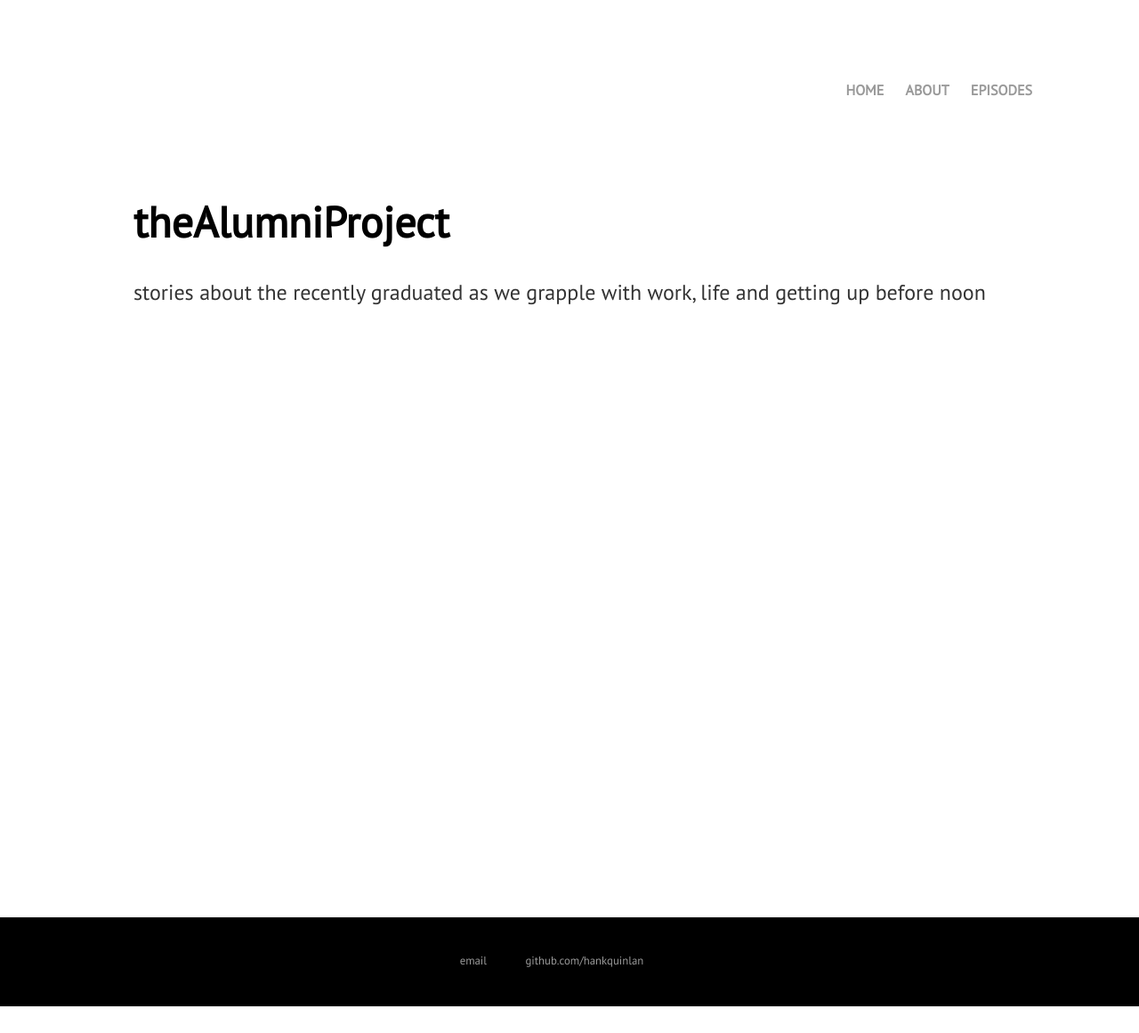
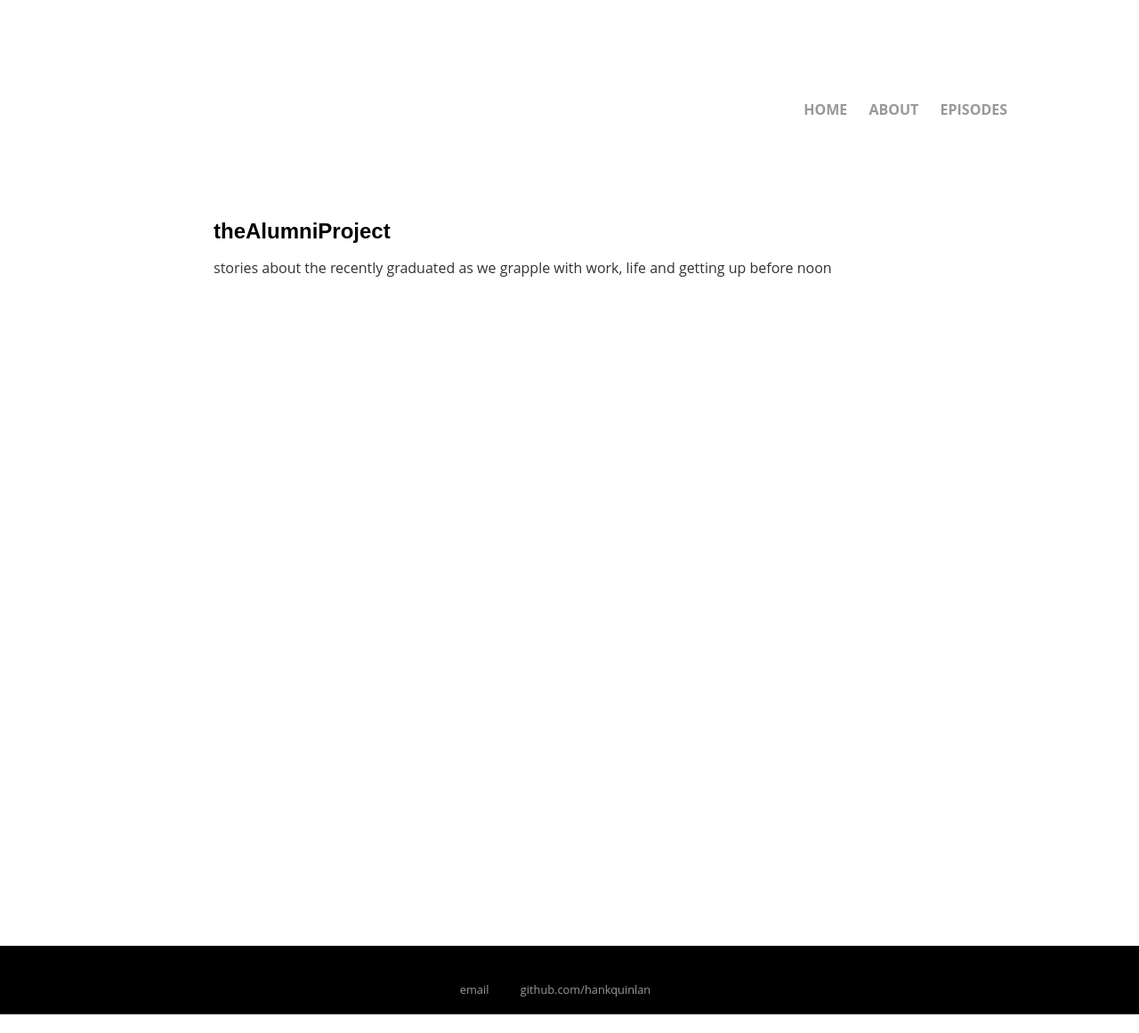
Before and after one commit to dlam58/theAlumniDiaries, a Jekyll site: the page built from index.html, in a window 1280 px wide. Shown: the whole page at 89% size. Built offline with Jekyll 4.4.1, drawn with Linux system fonts in a browser that asks for light colours; before the commit the page ends 1131 px from its top, so only the background shows below that.

Commit message:
formatting changes

```diff
--- a/css/main.css
+++ b/css/main.css
@@ -6,8 +6,8 @@ html, body {
 
 /* nav styling */
 nav ul{
-    font-family: 'PT Sans', sans-serif;
-    padding: 75px 100px;
+    font-family: 'Open Sans', sans-serif;
+    padding: 6em 8em;
     list-style: none;
     font-weight: bold;
     text-align: right;
@@ -16,7 +16,7 @@ nav ul{
 
 nav ul li {
     display: inline;
-    margin-right: 20px;
+    margin-right: 1.25em;
 }
 
 
@@ -28,15 +28,16 @@ a {
 a:hover {
     text-decoration: underline;
 }
+
 h1 {
-    font-size: 3em;
-    font-family: 'PT Sans', sans-serif;
+    font-size: 1.5em;
+    font-family: 'PT Serif', sans-serif;
 }
 p {
-    font-size: 1.5em;
+    font-size: 1em;
     line-height: 1.4em;
     color: #333;
-    font-family: 'PT Sans', sans-serif;
+    font-family: 'Open Sans', sans-serif;
 }
 
 ul.posts {
@@ -55,7 +56,7 @@ footer {
     width: 100%;
 }
 footer ul {
-    font-family: 'PT Sans', sans-serif;
+    font-family: 'Open Sans', sans-serif;
     padding: 40px 0;
     list-style: none;
     text-align: center;
@@ -63,21 +64,21 @@ footer ul {
 
 footer ul li {
     display: inline;
-    margin-right: 40px;
+    margin-right: 2.5em;
 }
 
 .container {
   min-height: 100%;
-  padding: 0px 150px;
+  padding: 0 15em;
   /* equal to footer height */
-  margin-bottom: -100px;
+  margin-bottom: -6em;
 }
 .container:after {
   content: "";
   display: block;
 }
 .site-footer, .container:after {
-  height: 100px;
+  height: 6em;
 }
 .site-footer {
   background: black;
```
